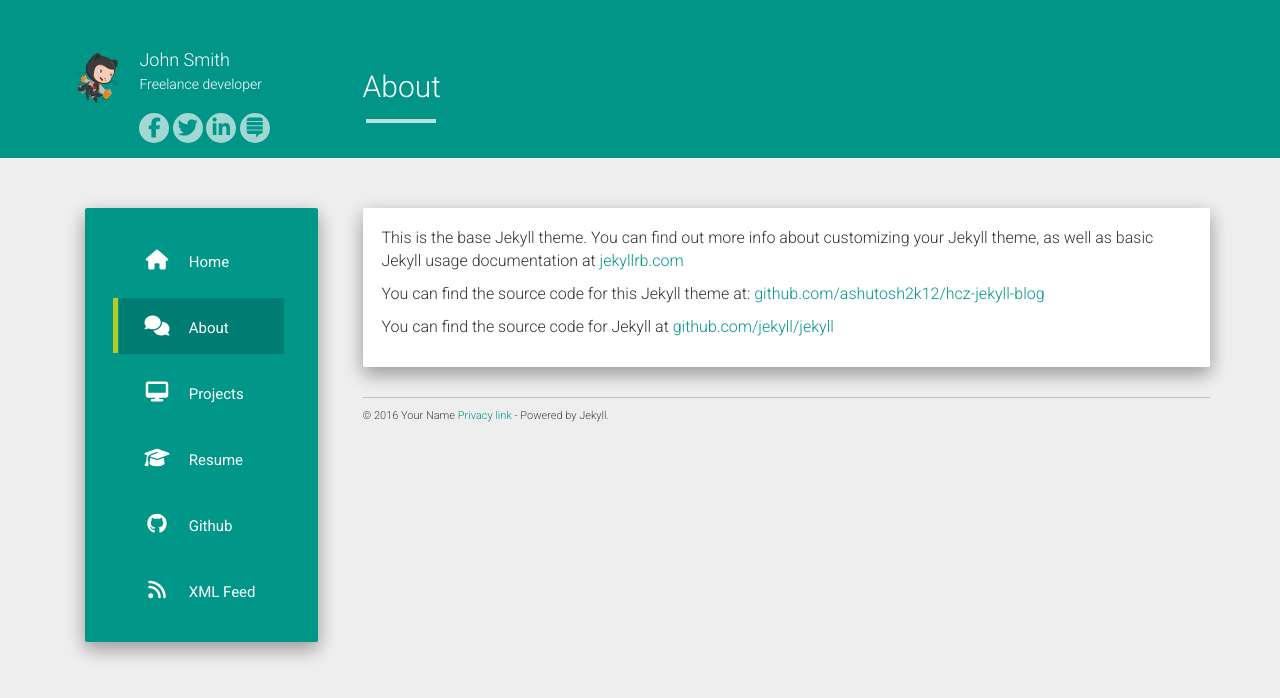
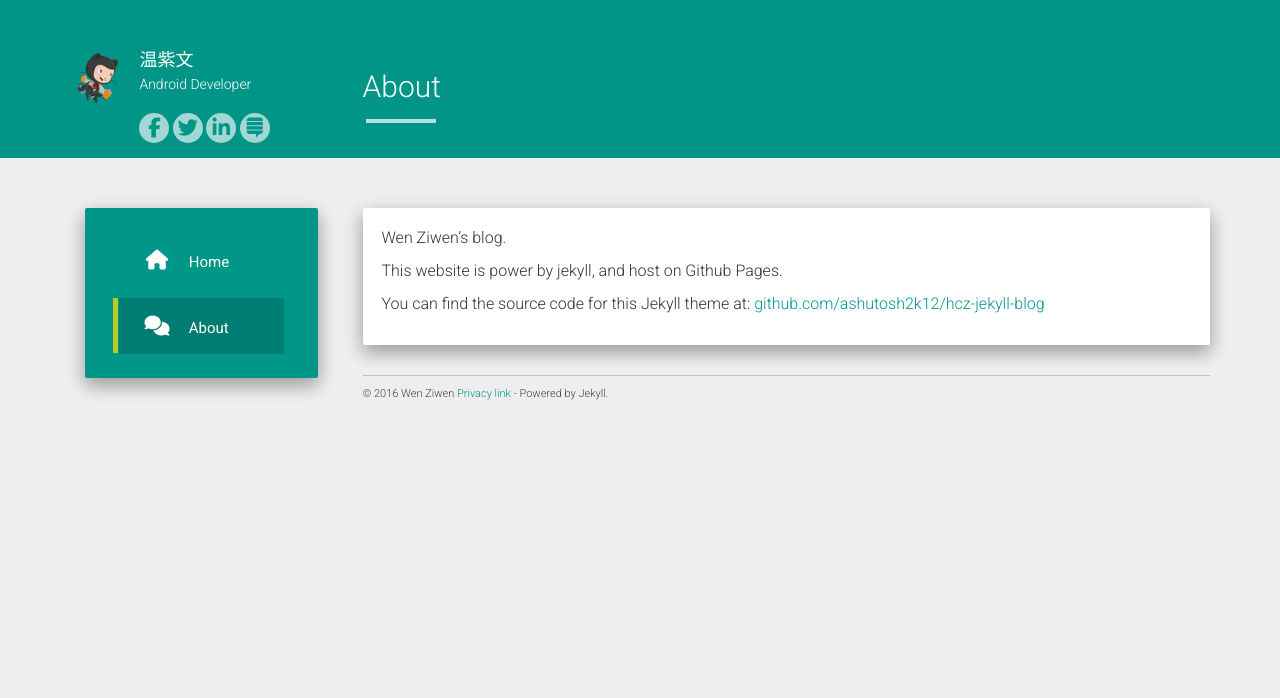
Before and after one commit to wziwen/wziwen.github.com, a Jekyll site: the page built from about.md, in a window 1280 px wide. Shown: the top 698 px of the page. Built offline with Jekyll 4.4.1, drawn with Linux system fonts in a browser that asks for light colours; nearby versions of some CDN libraries.

Commit message:
modify author info

```diff
--- a/_config.yml
+++ b/_config.yml
@@ -1,15 +1,15 @@
-title: John Smith
+title: 温紫文
 description: My Personal Blog
-author: John Smith
+author: 温紫文
 logo: /static/img/avatar.png
-github: https://github.com/ashutosh2k12
-about: Freelance developer
+github: https://github.com/wziwen
+about: Android Developer
 
 baseurl: ""
-url: "http://aboutashu.com/hcz-jekyll-blog"
+url: ""
 
-disqus_shortname: aboutashu
-google_analytics: UA-72862926-1
+disqus_shortname: ""
+google_analytics: ""
 
 share:
   twitter_username: \#
--- a/_includes/footer.html
+++ b/_includes/footer.html
@@ -1,5 +1,5 @@
 <footer>
-  © 2016 Your Name <a href="#">Privacy link</a> - Powered by Jekyll.
+  © 2016 Wen Ziwen <a href="#">Privacy link</a> - Powered by Jekyll.
 </footer>
 <div align="center">
   <script async src="https://pagead2.googlesyndication.com/pagead/js/adsbygoogle.js"></script>
--- a/about.md
+++ b/about.md
@@ -4,8 +4,8 @@ title: About
 permalink: /about/
 ---
 
-This is the base Jekyll theme. You can find out more info about customizing your Jekyll theme, as well as basic Jekyll usage documentation at [jekyllrb.com](http://jekyllrb.com/)
+Wen Ziwen's blog.
+
+This website is power by jekyll, and host on Github Pages.
 
 You can find the source code for this Jekyll theme at: [github.com/ashutosh2k12/hcz-jekyll-blog](https://github.com/ashutosh2k12/hcz-jekyll-blog)
-
-You can find the source code for Jekyll at [github.com/jekyll/jekyll](https://github.com/jekyll/jekyll)
```
Also changed, not shown: _data/urls.json (+0 -22 lines).
